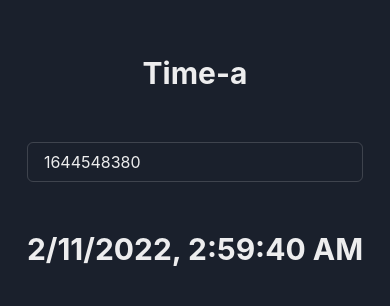
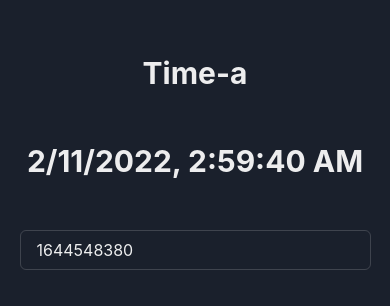
Before and after one commit to sbleru/s-no, a Next.js app in the folder apps/time-a/: page / in a window 390 px wide. Shown: the part 260-566 px from the top of the page. Built offline with nearby package versions, Linux system fonts and the light colour scheme.

Commit message:
style: Support responsive

```diff
--- a/apps/time-a/src/features/TimeA.tsx
+++ b/apps/time-a/src/features/TimeA.tsx
@@ -8,7 +8,7 @@ import { useSWR } from "../contexts/swr";
 export const TimeA: NextPage = () => {
   return (
     <Center h={"100vh"}>
-      <VStack spacing={12}>
+      <VStack spacing={12} w={["90%", "30%"]}>
         <Heading>Time-a</Heading>
         <Suspense fallback={<Loading />}>
           <RenderAsFetch />
@@ -34,8 +34,8 @@ const View: React.FC<{
   }, []);
   return (
     <>
+      <Heading>{date.toLocaleString()}</Heading>
       <Input defaultValue={timestamp} onChange={handleInput} />
-      <Heading>{date.toLocaleString()}</Heading>
     </>
   );
 };
```
